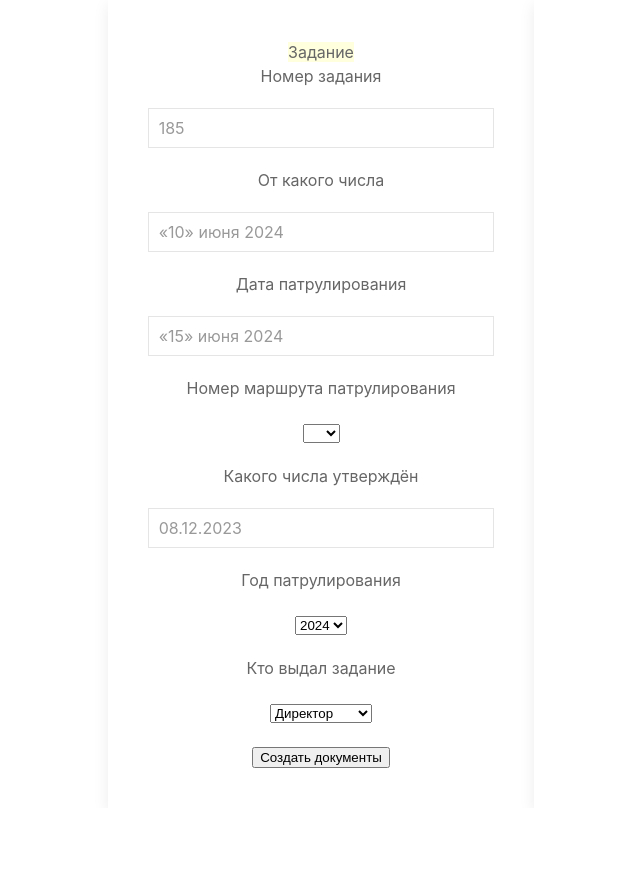
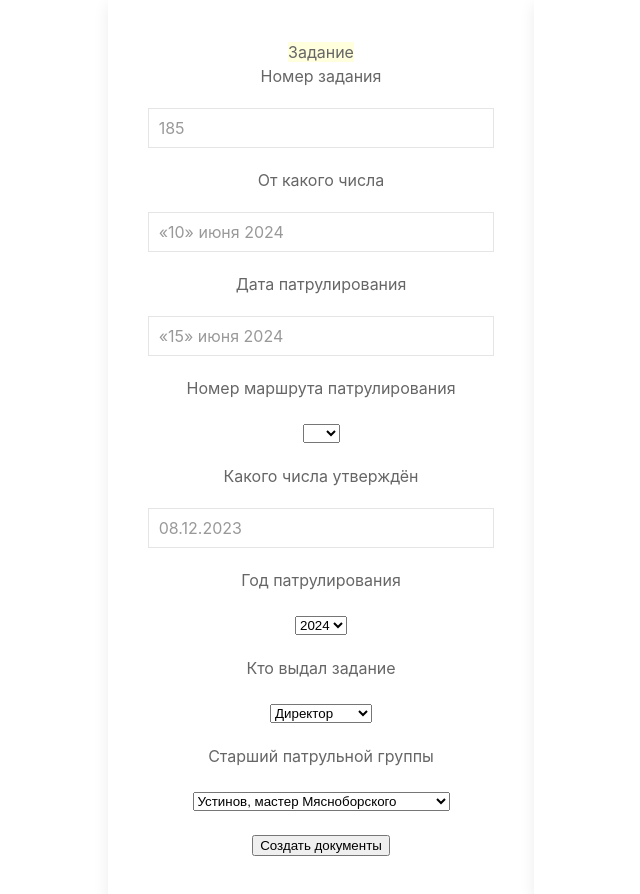
Before and after one commit to mianger22/glodocsy_core, a React (Create React App) app: page / in a window 1280 px wide. Shown: the whole page, without its empty margins (319-959 px from the left). Before the commit the page ends 808 px from the top, so only its background shows below. Built offline with nearby package versions, Linux system fonts and the light colour scheme.

Commit message:
added field Full_name_senior_patroller

```diff
--- a/src/Products/document_generator/Document_generator.jsx
+++ b/src/Products/document_generator/Document_generator.jsx
@@ -167,6 +167,30 @@ const Document_generator = () => (
                 </div>
                 {errors.Person_issued_task && touched.Person_issued_task && errors.Person_issued_task}
             </div>
+            <div className="mb-4">
+                <label className="input-label" for="Who_is_patrolling">Старший патрульной группы</label>
+
+                <div className="uk-margin">
+                    <select id="Full_name_senior_patroller" name="Full_name_senior_patroller">
+                        <option value='мастер леса Мясноборского участкового лесничества Устинов Дмитрий Сергеевич'>
+                            Устинов, мастер Мясноборского
+                        </option>
+                        <option value='участковый лесничий Ермолинского участкового лесничества Кузнецова Елизавета Михайловна'>
+                            Кузнецова, участковый Ермолинского
+                        </option>
+                        <option value='участковый лесничий Новгородского участкового лесничества Маркова Ирина Фирсовна'>
+                            Маркова, участковый Новгородского
+                        </option>
+                        <option value='мастер леса Советского участкового лесничества Капитонова Марина Александровна'>
+                            Капитонова, мастер Советского
+                        </option>
+                        <option value='мастер леса Новгородского участкового лесничества Зайцев Даниил Алексеевич'>
+                            Зайцев, мастер Новгородского
+                        </option>
+                    </select>
+                </div>
+                {errors.Full_name_senior_patroller && touched.Full_name_senior_patroller && errors.Full_name_senior_patroller}
+            </div>
 
             <button type="submit" disabled={isSubmitting}>
                 Создать документы
```
